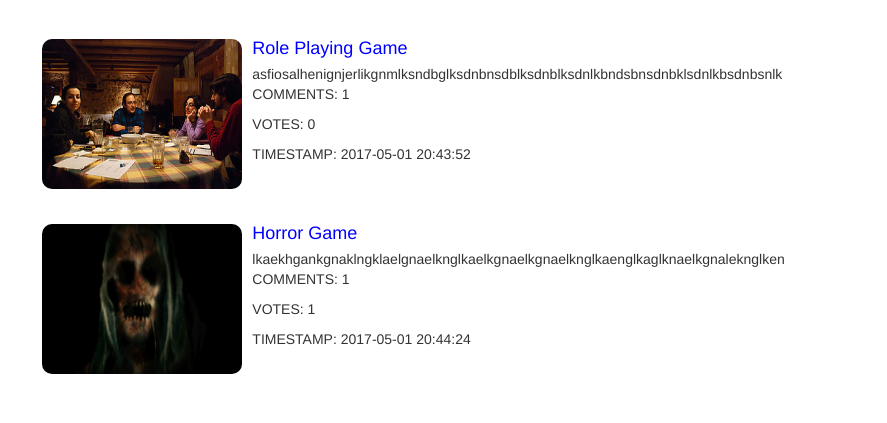
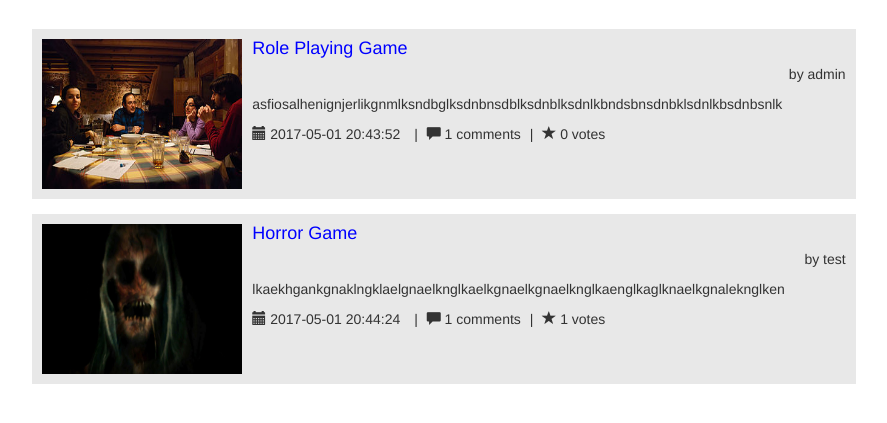
Before and after one commit to Alex-Jay/Derivit_Blog_Pair_Programming, a PHP site: page / in a window 1280 px wide. Shown: the part 51-474 px from the top of the page, without its empty margins (196-1083 px from the left). Run offline with PHP 8.4, Linux system fonts and the light colour scheme; data comes from the database, SQL or seed files in the repository; some libraries are stand-ins or nearby versions.

Commit message:
Blog revamped

```diff
--- a/inc/blog.php
+++ b/inc/blog.php
@@ -6,8 +6,7 @@
 $query->execute();
 $postData = $query->fetchAll();
 
-    function fetchCommentCount($db, $postId)
-    {
+function fetchCommentCount($db, $postId) {
     $stmt = "SELECT COUNT(comment_id) FROM comments WHERE post_id = $postId";
     $query = $db->prepare($stmt);
     $query->execute();
@@ -16,9 +15,18 @@
     return $result;
 }
 
-    function fetchVoteCount($db, $postId)
+function fetchVoteCount($db, $postId) {
+    $stmt = "SELECT COUNT(vote_id) FROM votes WHERE post_id = $postId";
+    $query = $db->prepare($stmt);
+    $query->execute();
+    $f = $query->fetch();
+    $result = $f[0];
+    return $result;
+}
+
+function fetchPosterName($db, $postId)
     {
-        $stmt = "SELECT COUNT(vote_id) FROM votes WHERE post_id = $postId";
+        $stmt = "SELECT user_name FROM posts INNER JOIN users ON posts.user_id = users.user_id WHERE post_id = $postId";
         $query = $db->prepare($stmt);
         $query->execute();
         $f = $query->fetch();
@@ -30,6 +38,7 @@
 <style>
     .media
     {
+        background-color: #e8e8e8;
         padding: 10px;
     }
     a, a:focus, a:hover, a:after
@@ -41,21 +50,27 @@
     {
         height: 150px;
         width: 200px;
-        border-radius: 10px;
     }
 </style>
-<?php foreach($postData as $post): ?>
-    <?php $postId = $post['post_id']?>
+
+<?php foreach ($postData as $post): ?>
+<?php $postId = $post['post_id'] ?>
 <div class="media">
-        <div class="media-left media-top">
-           <img id="post_image" class="media-object" src="img/<?php echo $post['post_image']; ?>" alt="logo">
-        </div>
+    <a class="pull-left">
+        <img class="media-object" src="img/<?php echo $post['post_image']; ?>" id="post_image">
+    </a>
     <div class="media-body">
         <a href="viewPost.php?id=<?php echo $post['post_id']; ?>"><h4 class="media-heading"><?php echo $post['post_title']; ?></h4></a>
-            <?php echo $post['post_body']; ?>
-            <p>COMMENTS: <?php echo fetchCommentCount($db, $postId) ?></p>
-            <p>VOTES: <?php echo fetchVoteCount($db, $postId) ?></p>
-            <p>TIMESTAMP: <?php echo $post['post_timestamp'] ?></p>
+        <p class="text-right">by <?php echo fetchPosterName($db, $postId) ?></p>
+        <p><?php echo $post['post_body']; ?></p>
+        <ul class="list-inline list-unstyled">
+            <li><span><i class="glyphicon glyphicon-calendar"></i> <?php echo $post['post_timestamp'] ?></span></li>
+            <li>|</li>
+            <span><i class="glyphicon glyphicon-comment"></i> <?php echo fetchCommentCount($db, $postId) ?> comments</span>
+            <li>|</li>
+            <span><i class="glyphicon glyphicon-star"></i> <?php echo fetchVoteCount($db, $postId) ?> votes</span>
+            <li>
+        </ul>
     </div>
 </div>
 <?php endforeach; ?>
```
Lines whose indentation alone changed are shown as unchanged.
